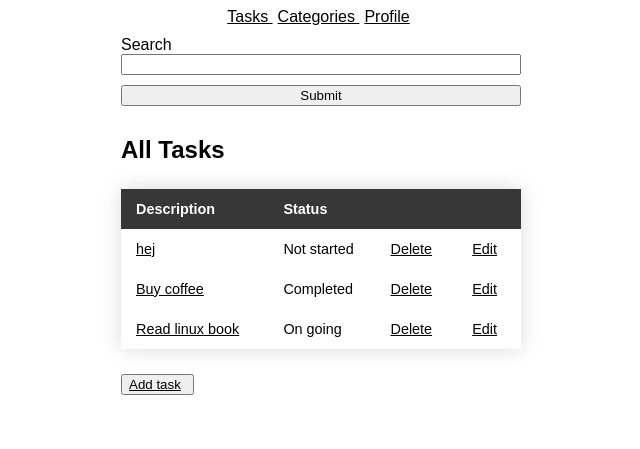
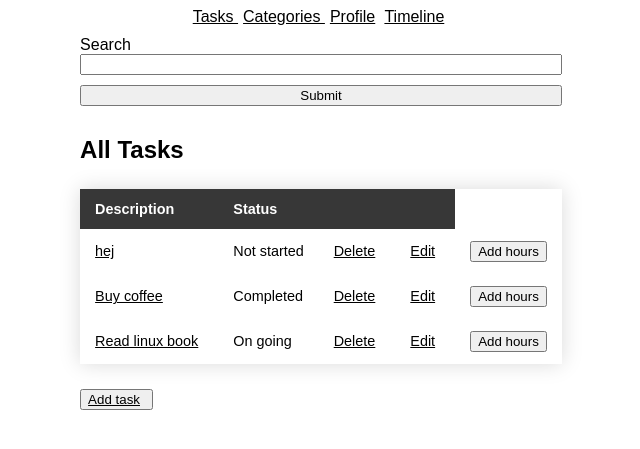
Before and after one commit to olssonmalin/Task-Scheduler, a Django app: page /task/all in a window 1280 px wide. Shown: the top 449 px of the page, without its empty margins (319-959 px from the left). Run offline with Django 4.2, Linux system fonts and the light colour scheme; data comes from the database, SQL or seed files in the repository; both versions use the stored data as it was after the commit.

Commit message:
Add timeline view and template showing example timeline using plotly

```diff
--- a/requirements.txt
+++ b/requirements.txt
@@ -1 +1,3 @@
 Django==4.1.1
+plotly==5.10.0
+pandas==1.5.0
--- a/tasks/static/css/base.css
+++ b/tasks/static/css/base.css
@@ -62,3 +62,19 @@ th,
 td {
     padding: 12px 15px;
 }
+
+.container {
+    align-self: stretch;
+}
+
+.show-element {
+    display: none;
+    background-color: #ffffff;
+    position: absolute;
+    height: 200px;
+    width: 200px;
+    left: calc(50vw - 200px);
+    top: calc(20vh);
+    border: 3px solid black;
+    padding: 15px;
+}
--- /dev/null
+++ b/tasks/static/js/script.js
@@ -0,0 +1,17 @@
+function show(e) {
+    const showElement = e.target.parentNode.querySelector('.show-element');
+    showElement.style.display = "block";
+};
+
+function close(e) {
+    const closeElement = e.target.parentNode;
+    closeElement.style.display = "none";
+};
+
+clickShowContainers = document.getElementsByClassName("click-show-container");
+for (element of clickShowContainers) {
+    const buttonShow = element.querySelector('.click-button-show');
+    const buttonClose = element.querySelector('.click-button-close');
+    buttonShow.addEventListener("click", show);
+    buttonClose.addEventListener("click", close);
+};
--- a/tasks/templates/all_tasks.html
+++ b/tasks/templates/all_tasks.html
@@ -1,37 +1,17 @@
-{% include "header.html" %}
+{% extends "base.html" %}
 
-<div>
-    {% if not tasks %}
-    <p>No tasks to show </p>
-    {% endif %}
-    <form>
-        <label for="q">Search</label>
-        <input type="text" name="q">
-        <input type="submit">
-    </form>
-    <h2>All Tasks</h2>
-    <table>
-        <thead>
-            <tr>
-                <th>Description</th>
-                <th>Status</th>
-                <th></th>
-                <th></th>
-            </tr>
-        </thead>
-        <tbody>
-            {% for task in tasks %}
-            <tr>
-                <td><a href="{% url 'single task' task.id %}">{{ task.description }}</a></td>
-                <td>{{ task.get_status_display }}</td>
-                <td><a href="{% url 'remove task' task.id %}">Delete</a></td>
-                <td><a href="{% url 'update task' task.id %}">Edit</a></td>
-            </tr>
-            {% endfor %}
-        </tbody>
-    </table>
+{% block main %}
 
-    <button><a href="{% url 'add task'%}">Add task</a></button>
-</div>
+{% if not tasks %}
+<p>No tasks to show </p>
+{% else %}
 
-{% include "footer.html" %}
+{% include "components/search_tasks_form.html" %}
+
+{% include "components/all_tasks_table.html" %}
+
+{% endif %}
+
+<button><a href="{% url 'add task'%}">Add task</a></button>
+
+{% endblock main %}
--- a/tasks/templates/index.html
+++ b/tasks/templates/base.html
@@ -1,5 +1,4 @@
 {% include "header.html" %}
-
-<div>Index of task scheduler</div>
-
+<main>{% block main %}
+    {% endblock %}</main>
 {% include "footer.html" %}
--- /dev/null
+++ b/tasks/templates/components/add_time_form.html
@@ -0,0 +1,12 @@
+<div class="click-show-container">
+    <button class="click-button-show">Add hours</button>
+    <div class="show-element">
+        <p class="click-button-close">X</p>
+        <form method="POST" class="add-time-form" action="{% url 'add time' task.id %}">
+            {% csrf_token %}
+            <label for="hours">Hours to add</label>
+            <input type="number" name="hours" value="0">
+            <input type="submit">
+        </form>
+    </div>
+</div>
--- /dev/null
+++ b/tasks/templates/components/all_tasks_table.html
@@ -0,0 +1,22 @@
+<h2>All Tasks</h2>
+<table class="table-auto">
+    <thead>
+        <tr>
+            <th>Description</th>
+            <th>Status</th>
+            <th></th>
+            <th></th>
+        </tr>
+    </thead>
+    <tbody>
+        {% for task in tasks %}
+        <tr>
+            <td><a href="{% url 'single task' task.id %}">{{ task.description }}</a></td>
+            <td>{{ task.get_status_display }}</td>
+            <td><a href="{% url 'remove task' task.id %}">Delete</a></td>
+            <td><a href="{% url 'update task' task.id %}">Edit</a></td>
+            <td>{% include "components/add_time_form.html" %}</td>
+        </tr>
+        {% endfor %}
+    </tbody>
+</table>
--- /dev/null
+++ b/tasks/templates/components/search_tasks_form.html
@@ -0,0 +1,5 @@
+<form>
+    <label for="q">Search</label>
+    <input type="text" name="q">
+    <input type="submit">
+</form>
--- a/tasks/templates/footer.html
+++ b/tasks/templates/footer.html
@@ -1,3 +1,5 @@
 </body>
+{% load static %}
+<script src="{% static 'js/script.js' %}"></script>
 
 </html>
--- a/tasks/templates/header.html
+++ b/tasks/templates/header.html
@@ -7,19 +7,11 @@
     <meta name="viewport" content="width=device-width, initial-scale=1.0">
     <title>Task Scheduler</title>
     {% load static %}
-    <link rel="stylesheet" href="{% static 'css/base.css' %}">
+    <link rel="stylesheet" href="{% static '/css/base.css' %}">
 </head>
 
 <body>
 
     <header>
-        <nav>
-            <a href="{% url 'all tasks' %}">
-                Tasks
-            </a>
-            <a href="{% url 'all categories' %}">
-                Categories
-            </a>
-            <a href="{% url 'profile' %}">Profile</a>
-        </nav>
+        {% include "nav.html" %}
     </header>
--- /dev/null
+++ b/tasks/templates/nav.html
@@ -0,0 +1,12 @@
+<nav>
+    <a href="{% url 'all tasks' %}">
+        Tasks
+    </a>
+    <a href="{% url 'all categories' %}">
+        Categories
+    </a>
+    <a href="{% url 'profile' %}">Profile</a>
+    <a href="{% url 'index' %}">
+        Timeline
+    </a>
+</nav>
--- a/tasks/urls.py
+++ b/tasks/urls.py
@@ -9,6 +9,7 @@ urlpatterns = [
     path('task/<int:id>', views.show_single_task, name='single task'),
     path('task/remove/<int:id>', views.remove_task, name='remove task'),
     path('task/update/<int:id>', views.update_task, name='update task'),
+    path('task/add-hours/<int:id>', views.add_time_task, name='add time'),
     path('category/all', views.show_categories, name='all categories'),
     path('category/<int:id>', views.remove_category, name='remove category'),
     path('category/update/<int:id>',
--- a/tasks/views.py
+++ b/tasks/views.py
@@ -1,13 +1,28 @@
 from django.shortcuts import render, redirect
 from django.http import HttpResponse
 from django.db.models import Q
+from django.core import serializers
 
 from .models import Availability, Task, Category
 from .forms import AvailabilityForm, TaskForm
-
+import plotly.express as px
+import pandas as pd
 
 def index(request):
-    return render(request, "index.html")
+    tasks = Task.objects.all()
+    # data = serializers.serialize('json', tasks)
+
+    df = pd.DataFrame([
+    dict(Task="Job A", Start='2009-01-01', Finish='2009-02-28', Resource="Alex"),
+    dict(Task="Job B", Start='2009-03-05', Finish='2009-04-15', Resource="Alex"),
+    dict(Task="Job C", Start='2009-02-20', Finish='2009-05-30', Resource="Max")
+    ])
+
+    fig = px.timeline(df, x_start="Start", x_end="Finish", y="Task", color="Resource")
+    fig.update_yaxes(autorange="reversed")
+    chart = fig.to_html()
+
+    return render(request, "timeline.html", {'data': chart})
 
 
 def add_task(request):
@@ -78,6 +93,18 @@ def show_single_task(request, id=1):
     task = Task.objects.get(id=id)
     return render(request, "single_task.html", {'task': task})
 
+def add_time_task(request, id):
+    """
+    Adds elapsed time to task
+    """
+    task = Task.objects.get(id=id)
+    if request.method == "POST":
+        elapsed_hours = task.actual_duration
+        add_hours = request.POST['hours']
+        sum_hours = elapsed_hours + int(add_hours)
+        task.actual_duration = sum_hours
+        task.save()
+    return redirect('all tasks')
 
 def remove_task(request, id):
     """
```
Also changed, not shown: tasks/templates/timeline.html (added, +8 -0 lines), db.sqlite3.
